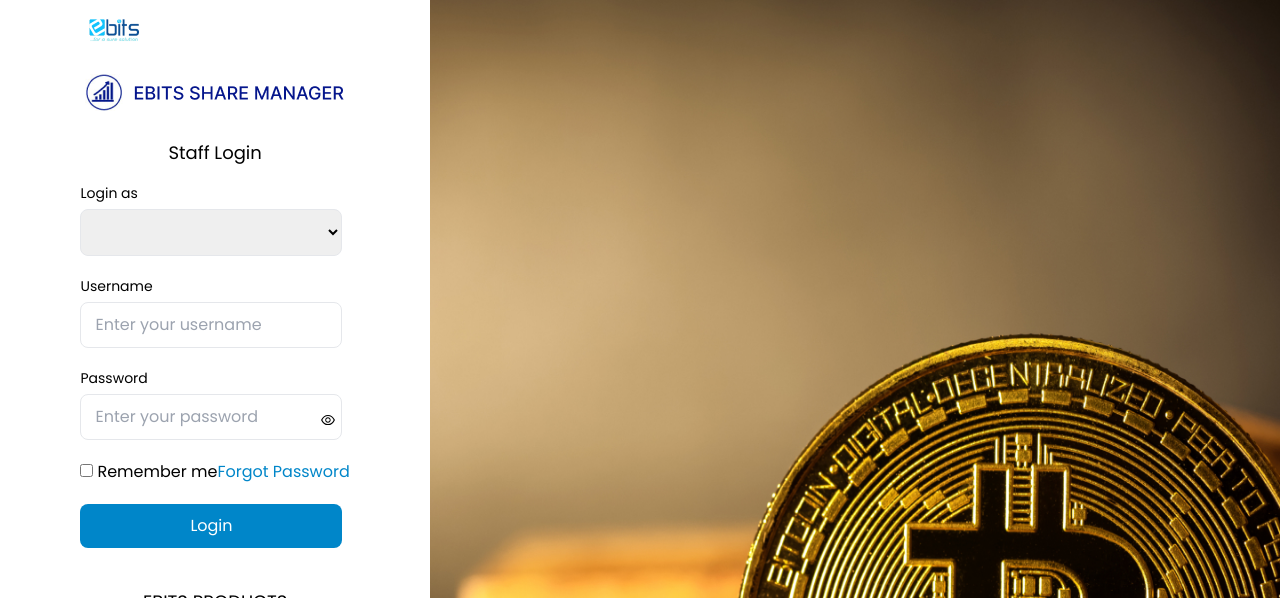
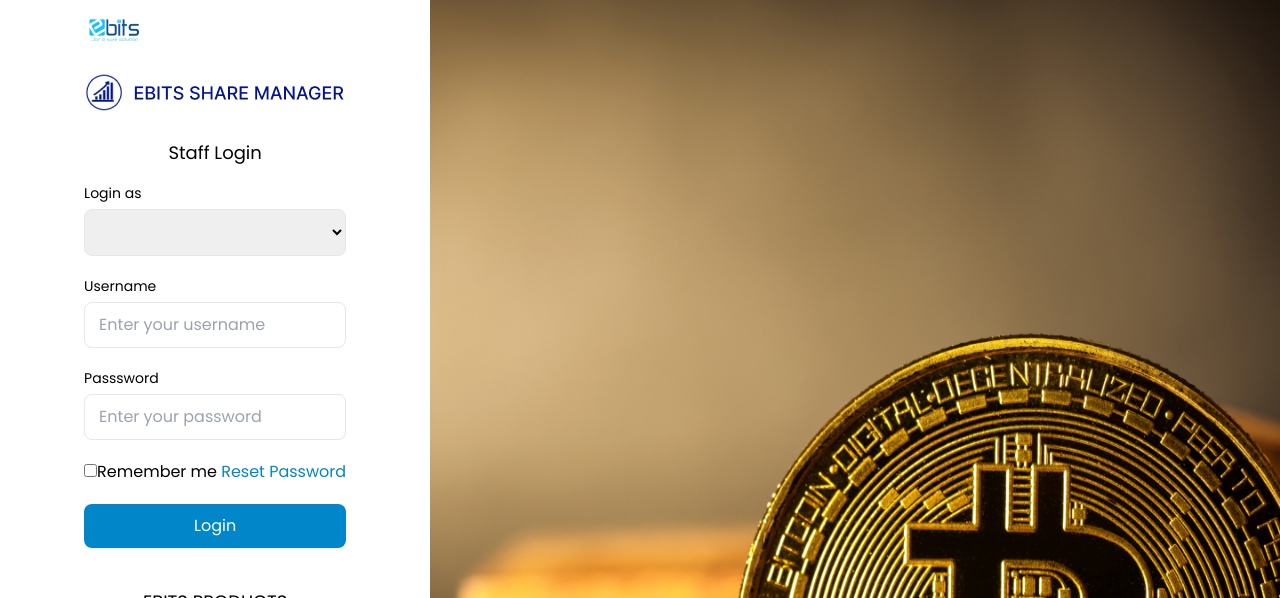
Before and after one commit to Franciscaamponsah/e_login, a React (Vite) app: page / in a window 1280 px wide. Shown: the top 598 px of the page. Built offline with nearby package versions, Linux system fonts and the light colour scheme.

Commit message:
Made Some Changes

```diff
--- /dev/null
+++ b/src/Data.js
@@ -0,0 +1,15 @@
+
+  const defaultCredentials = [
+       {
+        username: "admin",
+        password: "password",
+        accountType:"administrator"
+    },
+    {
+        username: "staff",
+        password: "12345678",
+        accountType:"staff"
+      },
+  ]
+
+export default defaultCredentials
--- /dev/null
+++ b/src/components/FormGroup.jsx
@@ -0,0 +1,16 @@
+import React, { useState } from "react";
+
+const FormGroup = ({ icon, label, children }) => {
+  const [username, setUsername] = useState("");
+  return (
+    <div className="flex flex-col relative">
+      <label htmlFor="" className="text-[0.875rem] leading-5 pb-[0.375rem]">
+        {label}
+      </label>
+      <span className="absolute right-[0.875rem] bottom-3">{icon}</span>
+      {children}
+    </div>
+  );
+};
+
+export default FormGroup;
--- a/src/components/Forms.jsx
+++ b/src/components/Forms.jsx
@@ -1,42 +1,82 @@
-import React from 'react'
-import FormsInput from './FormsInput'
+import React, { useState } from "react";
+import FormsInput from "./FormGroup";
 import { AiOutlineEye } from "react-icons/ai";
-import Button from './Button';
-import Select from './Select';
+import Button from "./Button";
+import Select from "./Select";
+import FormGroup from "./FormGroup";
+import { Navigate, useNavigate } from "react-router-dom";
+import defaultCredentials from "../Data";
+import loginApi from "../services/loginApi";
 
 const Forms = () => {
+  const [username, setUsername] = useState("");
+  const [password, setPassword] = useState("");
+  const [loginAs, setLoginAs] = useState("");
+
+  const navigate = useNavigate()
+
+  const handleLogin = (e) => {
+    e.preventDefault()
+    if (!username || !password || !loginAs){
+      return
+    }
+    const response = loginApi(username, password, loginAs)
+    if (!response){
+      return
+    }
+    navigate("/dashboard")
+  };
+
   return (
     <div className="flex justify-center">
-      <form action="" className="flex flex-col space-y-[1.25rem] pt-5">
-        <Select />
-        <FormsInput
-          label="Username"
-          placeholder="Enter your username"
-          type="text"
-        />
-        <FormsInput
-          label="Password"
-          placeholder="Enter your password"
-          icon={<AiOutlineEye />}
-          type="text"
-        />
-        <div className="flex justify-between">
+      <form className="flex flex-col space-y-[1.25rem] pt-5" onSubmit={handleLogin}>
+        <FormGroup label="Login as">
+          <select
+            id="category"
+            name="category"
+            className="w-[16.375rem] rounded-lg px-[0.875rem] py-[0.625rem] border space-x-[0.375rem]"
+            onChange={(e) => setLoginAs(e.target.value)}
+          >
+            <option value=""></option>
+            <option value="administrator">Administrator</option>
+            <option value="staff">Staff</option>
+          </select>
+        </FormGroup>
+        <FormGroup label="Username">
+          <input
+            type="text"
+            value={username}
+            onChange={(e) => setUsername(e.target.value)}
+            placeholder="Enter your username"
+            className="w-[16.375rem] rounded-lg pl-[0.875rem] pr-9 py-[0.625rem] border space-x-[0.375rem]"
+          />
+        </FormGroup>
+        <FormGroup label="Passsword">
+          <input
+            type="password"
+            value={password}
+            onChange={(e) => setPassword(e.target.value)}
+            placeholder="Enter your password"
+            className="w-[16.375rem] rounded-lg pl-[0.875rem] pr-9 py-[0.625rem] border space-x-[0.375rem]"
+          />
+        </FormGroup>
+
+        <div className="flex justify-between gap-1">
           <label htmlFor="checkbox">
             <input type="checkbox" />
-            <span className="pl-1">Remember me</span>
+            <span className="">Remember me</span>
           </label>
-          <button className="text-[#0086C9]">Forgot Password</button>
+          <button className="text-[#0086C9]">Reset Password</button>
         </div>
         <button
           className="w-[16.375rem] rounded-lg px-[0.875rem] py-[0.625rem] bg-[#0086C9] text-white flex justify-center hover:bg-[#44a3e3] cursor-pointer"
-          onClick={(e) => {
-            e.preventDefault();
-            console.log("Hello World");
-          }}
-        >Login</button>
+
+        >
+          Login
+        </button>
       </form>
     </div>
   );
-}
+};
 
-export default Forms
+export default Forms;
--- a/src/components/FormsInput.jsx
+++ /dev/null
@@ -1,24 +0,0 @@
-import React from 'react'
-
-const FormsInput = ({ icon, label, placeholder, type }) => {
-    return (
-      <div className="flex flex-col relative">
-        <label htmlFor="" className="text-[0.875rem] leading-5 pb-[0.375rem]">
-          {label}
-        </label>
-        <span className="absolute right-[0.875rem] bottom-3">
-          {icon}
-        </span>
-        <input
-          type={type}
-          placeholder={placeholder}
-          className="w-[16.375rem] rounded-lg pl-[0.875rem] pr-9 py-[0.625rem] border space-x-[0.375rem]"
-        />
-        {/* <label for="category" class="text-sm font-medium text-gray-700">Category:</label>
-            <select id="category" name="category" class="border border-gray-300 rounded-md px-3 py-2 focus:outline-none focus:ring-1 focus:ring-blue-500 focus:border-blue-500">
-            </select> */}
-      </div>
-    );
-}
-
-export default FormsInput
--- /dev/null
+++ b/src/components/Link.jsx
@@ -0,0 +1,12 @@
+import React from 'react'
+import { NavLink } from 'react-router-dom'
+
+const Link = ({text}) => {
+  return (
+    <div>
+      <NavLink to={text} />
+    </div>
+  )
+}
+
+export default Link
--- a/src/components/NavItem.jsx
+++ b/src/components/NavItem.jsx
@@ -1,11 +1,15 @@
 import React from "react";
 import { IoIosArrowDown } from "react-icons/io";
+import { NavLink } from "react-router-dom";
 
-const NavItem = ({ text, icon, displayDownIcon }) => {
+const NavItem = ({ text, icon, displayDownIcon, onHandleShareHolder }) => {
   return (
     <li
-      className="flex py-[0.625rem] pl-[1.313rem] pr-[1.75rem] hover:bg-[#EAECF0]"
-
+      onClick={() => {
+        onHandleShareHolder();
+      }}
+      className="flex py-[0.625rem] pl-[1.313rem] pr-[1.2rem] hover:bg-[#EAECF0] hover:text-gray-800 active:bg-gray-50 active:text-gray-800 active:link:bg-gray-50 active:link:text-gray-800 active:visited:bg-gray-50 active:visited:text-gray-800 rounded-sm
+"
     >
       <div className="flex items-center w-[100%] justify-between">
         <div className="flex gap-[0.625rem] items-center">
--- a/src/components/Sidebar.jsx
+++ b/src/components/Sidebar.jsx
@@ -10,10 +10,9 @@ const Sidebar = () => {
 
   const toggleShareholdersMenu = () => {
     setIsShareholdersOpen(!isShareholdersOpen);
-    console.log(isShareholdersOpen);
   };
   return (
-    <div className="sidebar border border-bg-[#D0D5DD] py-[1.563rem]">
+    <div className="sidebar border border-bg-[#D0D5DD] py-[1.563rem] cursor-pointer overflow-y-scroll h-[100vh] scroll">
       <ul className=" text-[#334054] ">
         <NavItem
           text="Dashboard"
@@ -29,9 +28,10 @@ const Sidebar = () => {
           text="Share Holders"
           displayDownIcon={true}
           icon="/icons/sprite.svg#icon-users"
-          onClick={toggleShareholdersMenu}
+          onHandleShareHolder={toggleShareholdersMenu}
+
         />
-        {toggleShareholdersMenu && (<ShareOptions />)}
+        {isShareholdersOpen && <ShareOptions />}
         <NavItem
           text="AGM Registration"
           displayDownIcon={true}
@@ -42,14 +42,9 @@ const Sidebar = () => {
           displayDownIcon={true}
           icon="/icons/sprite.svg#icon-election"
         />
-        <NavItem
-          text="Approvals"
-          displayDownIcon={true}
-          icon="/icons/sprite.svg#icon-approval"
-        />
+        <NavItem text="Approvals" icon="/icons/sprite.svg#icon-approval" />
         <NavItem
           text="Shared Transaction"
-          displayDownIcon={true}
           icon="/icons/sprite.svg#icon-transaction"
         />
         <NavItem
--- a/src/css/styles.css
+++ b/src/css/styles.css
@@ -22,3 +22,18 @@
   /* justify-content: center; */
   /* padding: 5rem  1rem; */
 }
+/* .scroll{ */
+  /* width */
+	.scroll::-webkit-scrollbar {
+		width: 0.5rem;
+	}
+
+	/* Track */
+	.scroll::-webkit-scrollbar-track {
+		background-color: none;
+	}
+
+	/* Handle */
+	.scroll::-webkit-scrollbar-thumb {
+		background: #D9D9D9;
+	}
--- a/src/pages/Login.jsx
+++ b/src/pages/Login.jsx
@@ -1,4 +1,4 @@
-import React from "react";
+import React, { useState } from "react";
 import Logo from "../assets/images/ebits-logo 1.png";
 import Share from "../assets/images/share-manager.png";
 import Bitcoin from "../assets/images/bitcoin-image.jpg";
@@ -6,10 +6,6 @@ import PoweredBy from "../assets/images/powered-by.png";
 import Forms from "../components/Forms";
 import Products from "../components/Products";
 import Cards from "../components/Cards";
-import Assets from "../assets/icons/assets-logo.svg";
-import Resource from "../assets/icons/human-resource.svg";
-import Loans from "../assets/icons/loans.svg";
-import Banking from "../assets/icons/mobile-bank.svg";
 import { Link, useNavigate } from "react-router-dom";
 
 const Login = () => {
@@ -20,7 +16,7 @@ const Login = () => {
       <div className="h-full flex font-Poppins">
         <div className=" w-[30.25rem]  ">
           <div className="pt-4 pl-[5.438rem]">
-            <Link to="login">
+            <Link to="/">
               <img className="" src={Logo} alt="company logo" />
             </Link>
           </div>
--- /dev/null
+++ b/src/services/loginApi.js
@@ -0,0 +1,21 @@
+import defaultCredentials from "../Data";
+
+const loginApi = (username, password, loginAs) => {
+  if (
+    defaultCredentials[0].accountType === loginAs &&
+    defaultCredentials[0].username === username &&
+    defaultCredentials[0].password === password
+  ) {
+    return true;
+  }
+  if (
+    defaultCredentials[1].accountType === loginAs &&
+    defaultCredentials[1].username === username &&
+    defaultCredentials[1].password === password
+  ) {
+    return true;
+  }
+  return false;
+};
+
+export default loginApi;
```
Also changed, not shown: public/icons/sprite.svg.
